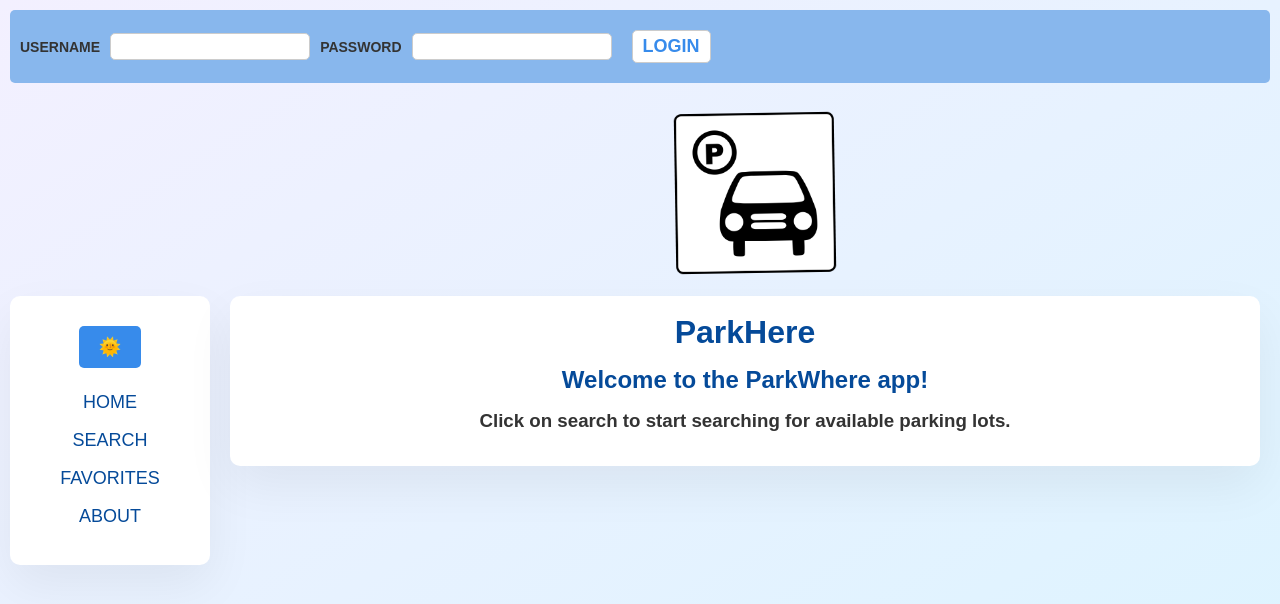
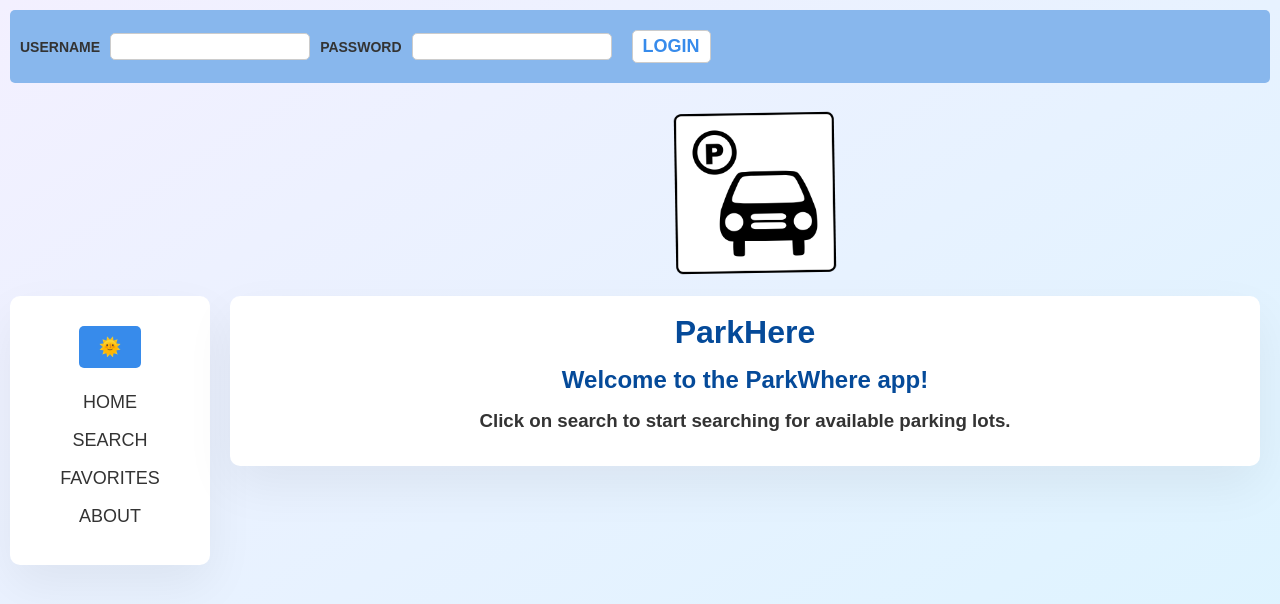
Before and after one commit to nhkhai/ParkWhere, a React (Create React App) app in the folder parkwhere-app/: page / in a window 1280 px wide. Shown: the top 604 px of the page. Built offline with nearby package versions, Linux system fonts and the light colour scheme; a web font is replaced by a local one.

Commit message:
Update RootLayout.module.css
Fixed issue whereby the sidebar text color is not white in dark mode.

```diff
--- a/parkwhere-app/src/layouts/RootLayout.module.css
+++ b/parkwhere-app/src/layouts/RootLayout.module.css
@@ -84,12 +84,6 @@ label {
   color: var(--color-grey-dark-2);
 }
 
-a:link,
-a:visited {
-  text-decoration: none;
-  color: var(--color-primary-dark);
-}
-
 .container {
   max-width: 100%;
 }
```
